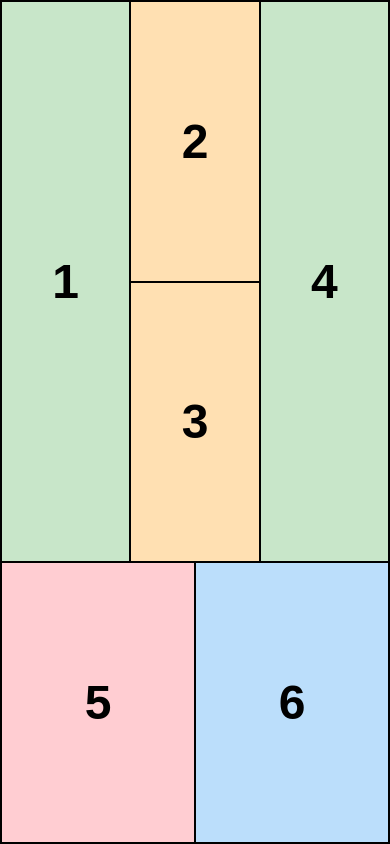
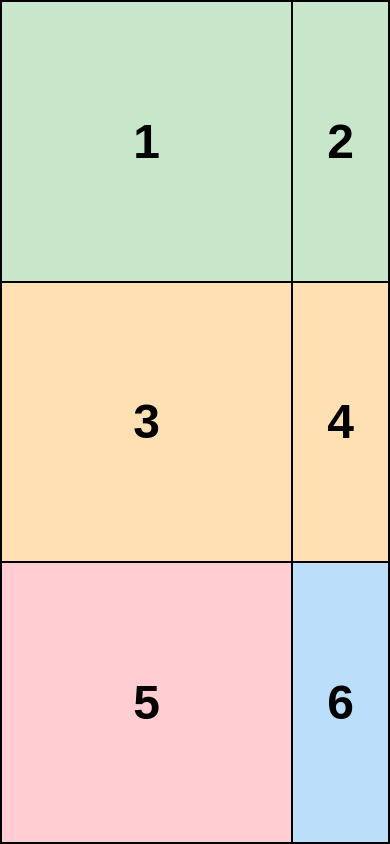
Before and after one commit to JE-orozco/Actividad-2, a plain HTML site: page Entrenamiento_2/Modelo_4/index.html in a window 390 px wide. Drawn offline with Linux system fonts and the light colour scheme.

Commit message:
Se realiza media query para tablet, modelo 4, entrenamiento 2

```diff
--- a/Entrenamiento_2/Modelo_4/estilos/styles.css
+++ b/Entrenamiento_2/Modelo_4/estilos/styles.css
@@ -64,3 +64,44 @@
     grid-row: 3;
     background-color: #bbdefb;
 }
+
+@media (max-width: 768px){
+    .contenedor-principal{
+
+    grid-template-columns: 3fr 1fr;
+    grid-template-rows: repeat(3,1fr);;
+    }
+
+    .seccion1, .seccion2{
+    background-color: #c8e6c9;
+    }
+
+    .seccion3, .seccion4{
+    background-color: #ffe0b2
+    }
+
+    .seccion1 {
+        grid-column: 1;
+        grid-row: 1;
+    }
+    .seccion2 {
+        grid-column: 2;
+        grid-row: 1;
+    }
+    .seccion3 {
+        grid-column: 1;
+        grid-row: 2;
+    }
+    .seccion4 {
+        grid-column: 2;
+        grid-row: 2;
+    }
+    .seccion5 {
+        grid-column: 1;
+        grid-row: 3;
+    }
+    .seccion6 {
+        grid-column: 2;
+        grid-row: 3;
+    }
+}
```
